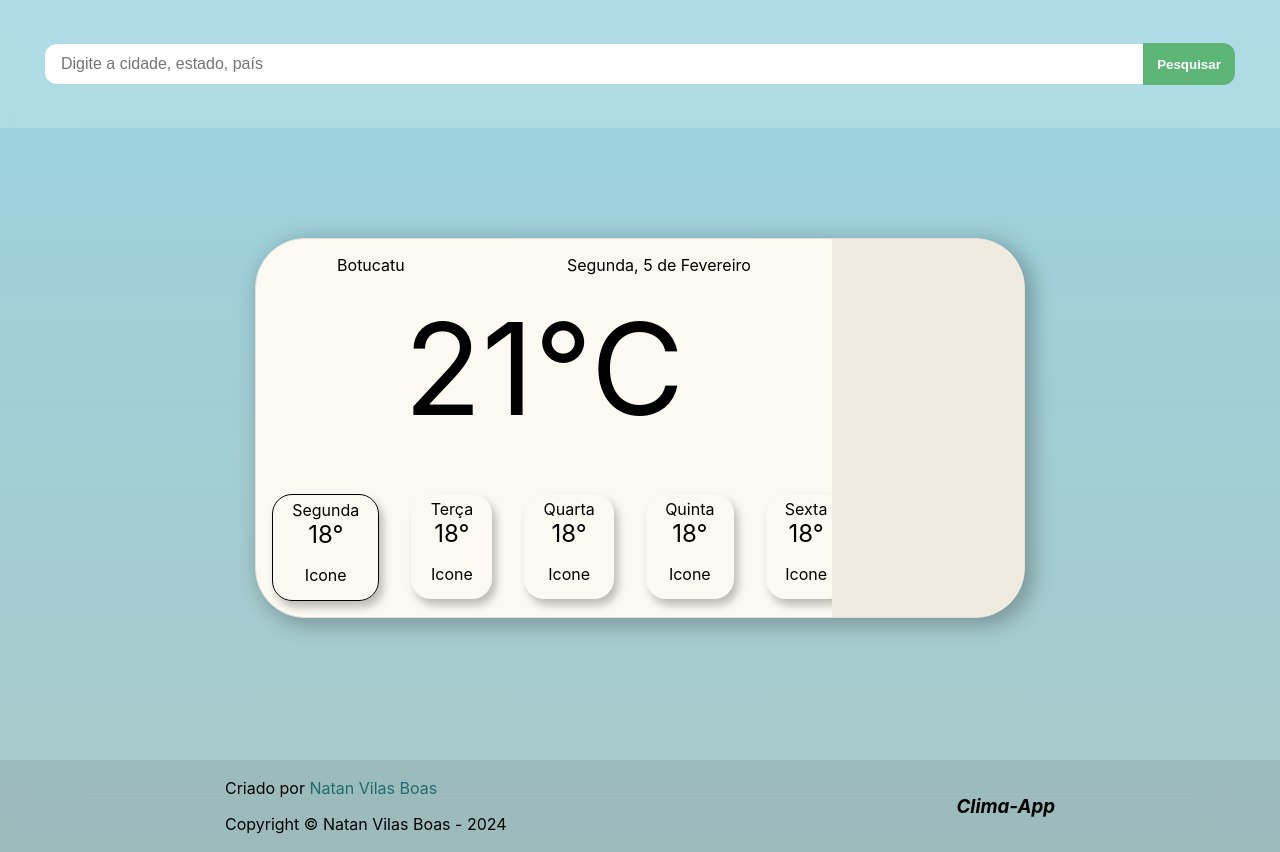
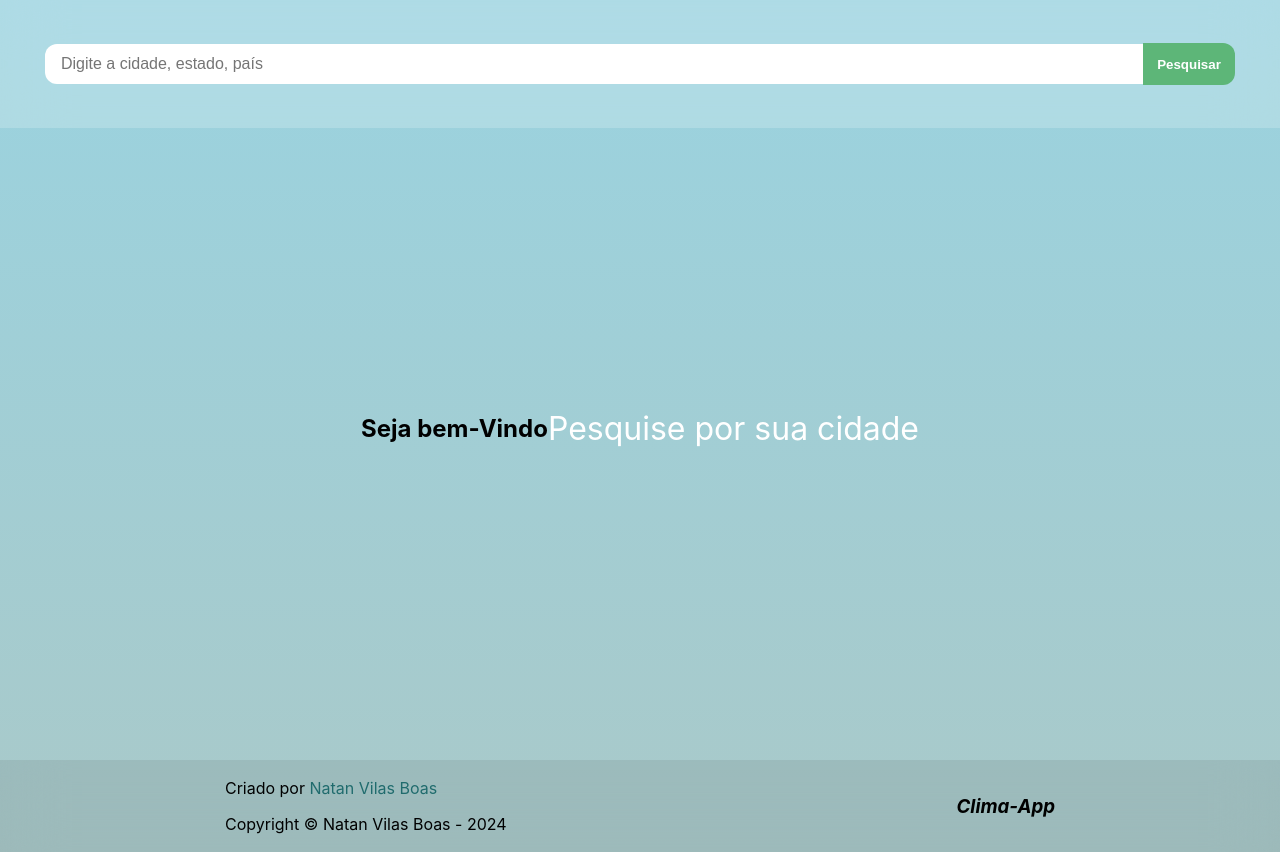
Before and after one commit to NatanVilasBoas/clima-app, a React (Create React App) app: page / in a window 1280 px wide. Built offline with nearby package versions, Linux system fonts and the light colour scheme; no server answers; the HTML template or start-up script is replaced by a standard one.

Commit message:
✨ aplicando consulta em card

```diff
--- a/src/components/Card/Card.jsx
+++ b/src/components/Card/Card.jsx
@@ -62,7 +62,7 @@ for (let i = 0; i < 5; i++) {
     proximosDias.push({ selected: false, dia: diasDaSemana[proximoDiaIndex] });
 }
 
-const Card = () => {
+const Card = ({temperature, city}) => {
     const [dayCards, setDayCards] = useState([]);
 
     useEffect(() => {
@@ -73,11 +73,11 @@ const Card = () => {
         <CardWrapper>
             <LeftSideCard>
                 <UpperText>
-                    <p>Botucatu</p>
+                    <p>{city}</p>
                     <p>{`${diaDaSemana}, ${dia} de ${mes}`}</p>
                 </UpperText>
                 <div>
-                    <Temperature>21°C</Temperature>
+                    <Temperature>{temperature}°C</Temperature>
                 </div>
                 <DayCardWrapper>
                     {dayCards.map(day => {
--- a/src/components/RespAPI/RespAPI.jsx
+++ b/src/components/RespAPI/RespAPI.jsx
@@ -74,7 +74,16 @@ const RespAPI = ({ search }) => {
                         <ClimaText>Pesquise por sua cidade</ClimaText>
                     </Content>)
                 } */}
-                <Card/>
+                {Object.keys(clima).length > 0 ?
+                    (<Card city={search} temperature={clima[0].Temperature.Metric.Value} />)
+                    :
+                    (
+                        <>
+                            <h2>Seja bem-Vindo</h2>
+                            <ClimaText>Pesquise por sua cidade</ClimaText>
+                        </>
+                    )
+                }
             </Context>
         </Suspense >
     )
```
